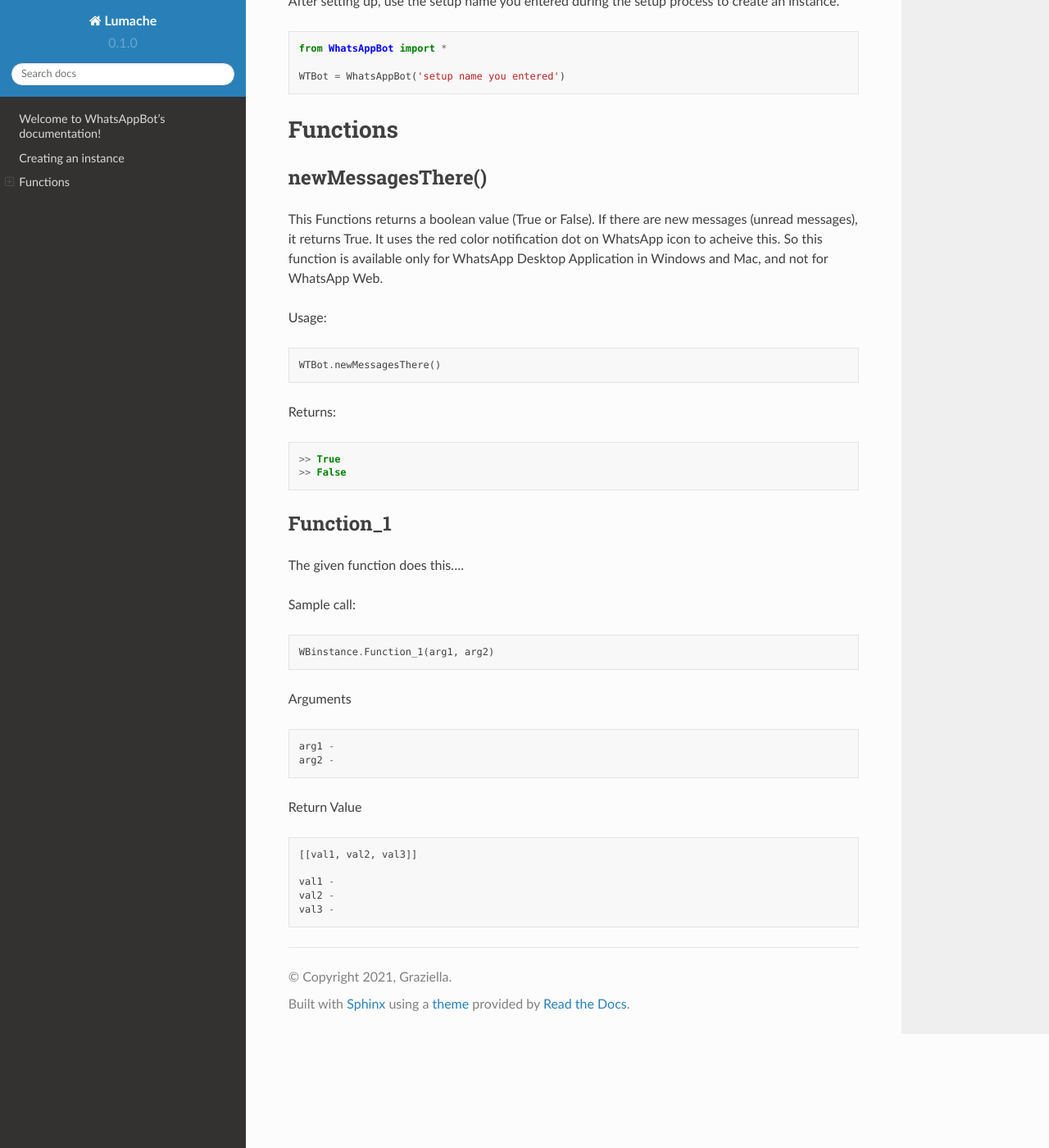
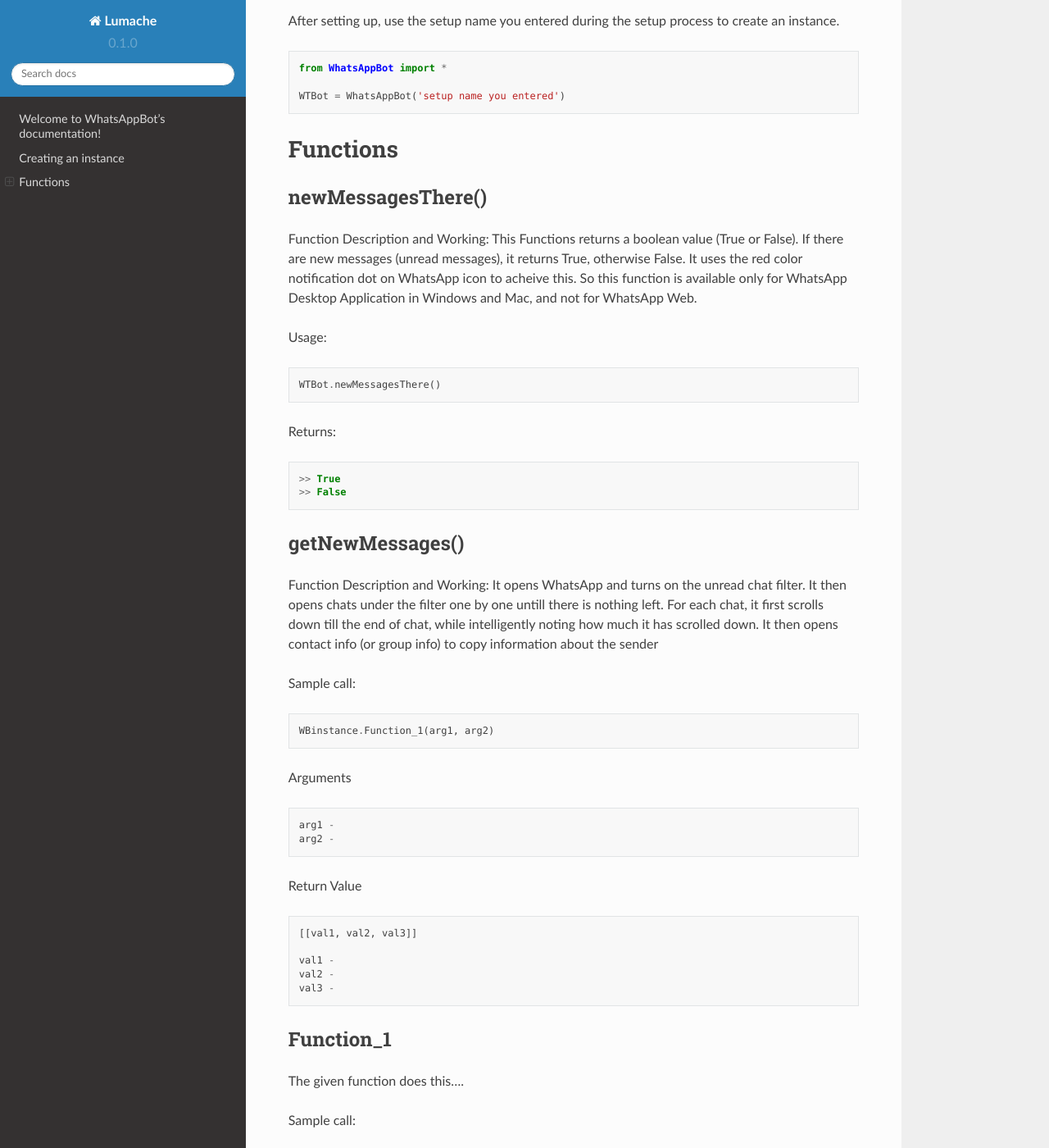
Before and after one commit to ArvindR07/WhatsAppBotDocs, a Sphinx documentation site: the page built from docs/source/index.rst, in a window 1280 px wide and 1400 px high, scrolled down 904 px. Shown: the whole window at 82% size. Built offline with Sphinx 7.4.7 and the Read the Docs theme 2.0.0, drawn with Linux system fonts in a browser that asks for light colours; some of the changed text lies outside the part shown.

Commit message:
Update index.rst

```diff
--- a/docs/source/index.rst
+++ b/docs/source/index.rst
@@ -1,7 +1,7 @@
 Welcome to WhatsAppBot's documentation!
 ========================================
 
-**WhatsAppBot** is a Python package to automate the process of sending and replying to WhatsApp messages.
+**WhatsAppBot** is a Python package to automate the process of sending and replying to WhatsApp messages. It uses pyautogui to acheive clicking of mouse events, type messages, select and copy messages, etc.
 
 .. default-role:: code
 
@@ -37,8 +37,9 @@ Functions
 newMessagesThere()
 =============================
 
+Function Description and Working:
 This Functions returns a boolean value (True or False).
-If there are new messages (unread messages), it returns True.
+If there are new messages (unread messages), it returns True, otherwise False.
 It uses the red color notification dot on WhatsApp icon to acheive this.
 So this function is available only for WhatsApp Desktop Application in Windows and Mac, and not for WhatsApp Web.
 
@@ -55,6 +56,36 @@ Returns:
    >> True
    >> False
 
+
+=============================
+getNewMessages()
+=============================
+
+Function Description and Working:
+It opens WhatsApp and turns on the unread chat filter. It then opens chats under the filter one by one untill there is nothing left. For each chat, it first scrolls down till the end of chat, while intelligently noting how much it has scrolled down. It then opens contact info (or group info) to copy information about the sender
+
+Sample call:
+
+.. code:: python
+
+   WBinstance.Function_1(arg1, arg2)
+
+Arguments
+
+.. code:: python
+
+   arg1 -
+   arg2 -
+
+Return Value
+
+.. code:: python
+
+   [[val1, val2, val3]]
+
+   val1 -
+   val2 -
+   val3 -
 
 =============================
 Function_1
```
